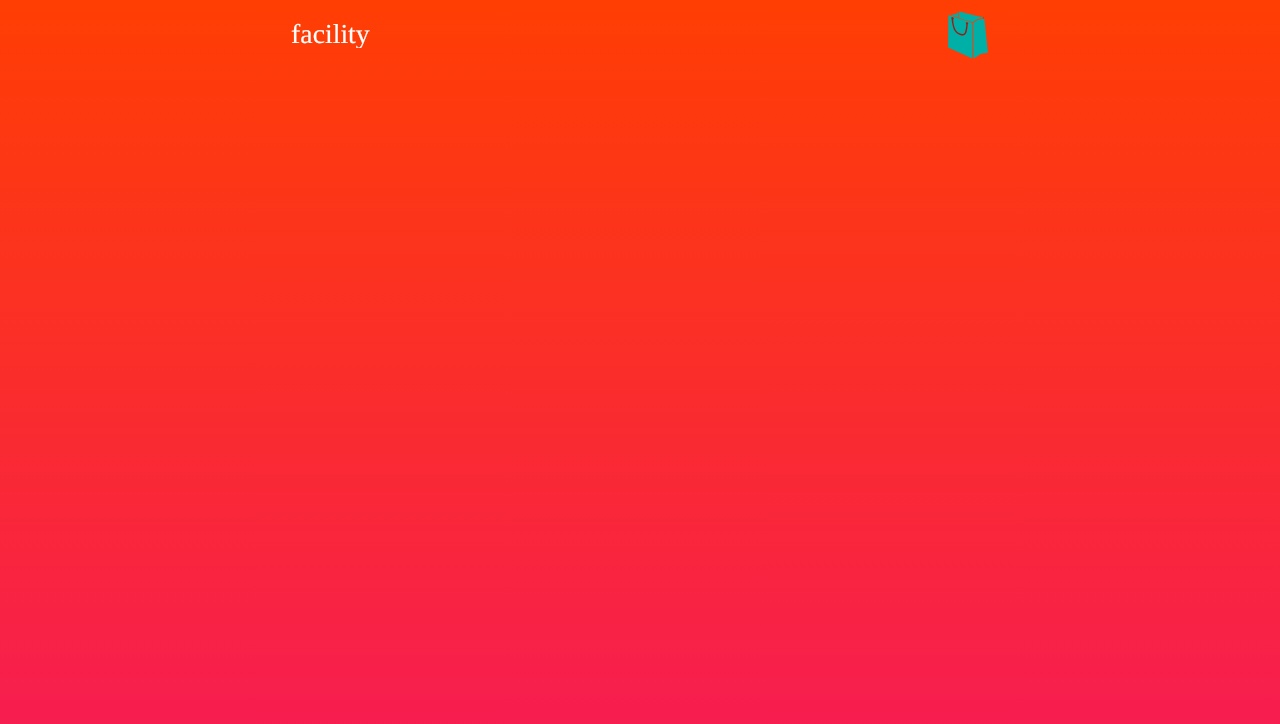
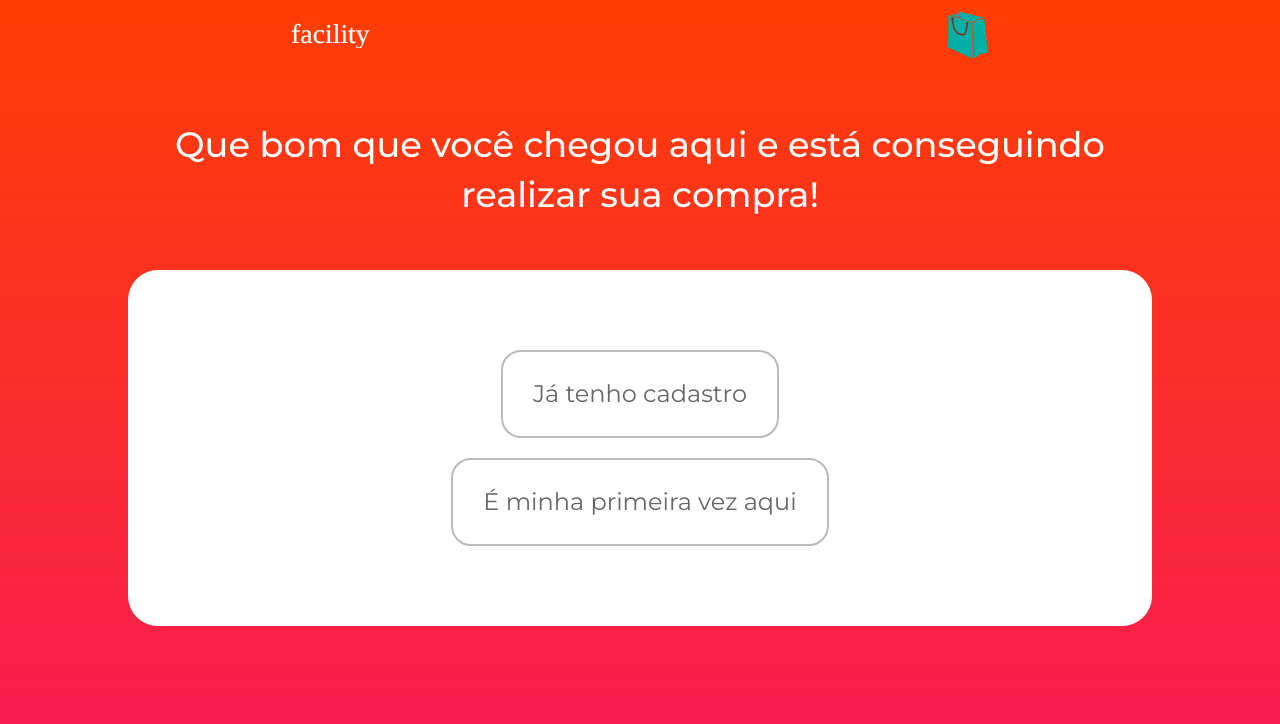
Before and after one commit to JhemersonLucas/MegaHack2-Talk-Buy-FrontEnd, a React (Create React App) app: page /checkout in a window 1280 px wide. Shown: the top 724 px of the page. Built offline with nearby package versions, Linux system fonts and the light colour scheme.

Commit message:
criando checkout

```diff
--- /dev/null
+++ b/src/pages/Checkout/index.tsx
@@ -0,0 +1,19 @@
+import React from 'react';
+
+import * as S from './styled';
+
+const Checkout: React.FC = () => {
+  return (
+    <S.Container>
+      <S.Title>
+        Que bom que você chegou aqui e está conseguindo realizar sua compra!
+      </S.Title>
+      <S.ButtonsContainer>
+        <S.ButtonLink to="/login">Já tenho cadastro</S.ButtonLink>
+        <S.ButtonLink to="/register">É minha primeira vez aqui</S.ButtonLink>
+      </S.ButtonsContainer>
+    </S.Container>
+  );
+};
+
+export default Checkout;
--- /dev/null
+++ b/src/pages/Checkout/styled.ts
@@ -0,0 +1,52 @@
+import styled from 'styled-components';
+import { Link } from 'react-router-dom';
+
+export const Container = styled.div`
+  height: 50%;
+  margin-top: 50px;
+  max-width: 80%;
+  text-align: center;
+
+  @media (max-width: 550px) {
+    max-width: 90%;
+  }
+`;
+
+export const Title = styled.span`
+  font-size: 2.2em;
+  color: #fff;
+  line-height: 50px;
+  font-weight: 500;
+`;
+
+export const ButtonsContainer = styled.div`
+  background-color: #fff;
+  padding: 80px;
+  border-radius: 30px;
+  display: flex;
+  flex-direction: column;
+  align-items: center;
+  justify-content: center;
+  margin-top: 50px;
+`;
+
+export const ButtonLink = styled(Link)`
+  border: 2px #bbb solid;
+  background-color: transparent;
+  padding: 30px;
+  text-decoration: none;
+  color: #666;
+  border-radius: 20px;
+  font-size: 1.5em;
+
+  &:first-child {
+    margin-bottom: 20px;
+  }
+
+  &:hover {
+    color: #000;
+    border-color: #000;
+  }
+
+  transition: color 0.5s, border-color 0.5s;
+`;
--- /dev/null
+++ b/src/pages/Login/index.tsx
@@ -0,0 +1,16 @@
+import React from 'react';
+
+import * as S from './styled';
+
+const Login: React.FC = () => {
+  return (
+    <S.Container>
+      <S.Form>
+        <S.Input placeholder="CPF" />
+        <S.Input placeholder="Senha" type="password" />
+      </S.Form>
+    </S.Container>
+  );
+};
+
+export default Login;
--- /dev/null
+++ b/src/pages/Login/styled.ts
@@ -0,0 +1,24 @@
+import styled from 'styled-components';
+
+export const Container = styled.div`
+  background-color: #fff;
+`;
+
+export const Form = styled.form`
+  display: flex;
+  flex-direction: column;
+  align-items: center;
+  margin-top: 50px;
+`;
+
+export const Input = styled.input`
+  background-color: #fff;
+  padding: 20px;
+  border-radius: 10px;
+  border: none;
+  margin-bottom: 20px;
+
+  &:focus {
+    outline: none;
+  }
+`;
--- a/src/pages/Product/index.tsx
+++ b/src/pages/Product/index.tsx
@@ -85,7 +85,9 @@ const Product: React.FC = () => {
               R$
               <span>{products[index].price}</span>
             </span>
-            <Button>EU QUERO!</Button>
+            <Link to="/checkout">
+              <Button>EU QUERO!</Button>
+            </Link>
             <section>{products[index].description}</section>
           </S.SingleProduct>
         )}
--- a/src/pages/Results/index.tsx
+++ b/src/pages/Results/index.tsx
@@ -50,7 +50,8 @@ const Results: React.FC = () => {
                 history.push({
                   pathname: '/product',
                   search: `?pid=${index}`,
-                })}
+                })
+              }
               key={item.id}
             >
               <ListItem
--- a/src/routes/index.tsx
+++ b/src/routes/index.tsx
@@ -6,6 +6,8 @@ import Start from '../pages/Start';
 import Results from '../pages/Results';
 import BaseLayout from '../layout/Base';
 import Product from '../pages/Product';
+import Checkout from '../pages/Checkout';
+import Login from '../pages/Login';
 // import Import from '../pages/Import';
 
 const Routes: React.FC = () => (
@@ -14,6 +16,8 @@ const Routes: React.FC = () => (
       <Route path="/" exact component={Start} />
       <Route path="/results" exact component={Results} />
       <Route path="/product" exact component={Product} />
+      <Route path="/checkout" exact component={Checkout} />
+      <Route path="/login" exact component={Login} />
     </Switch>
   </BaseLayout>
 );
```
